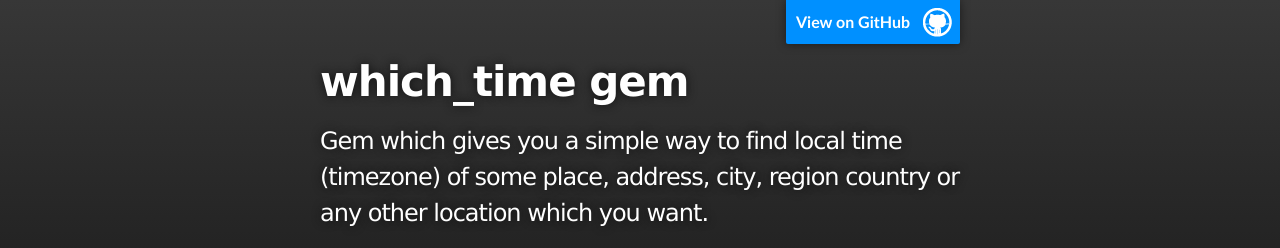
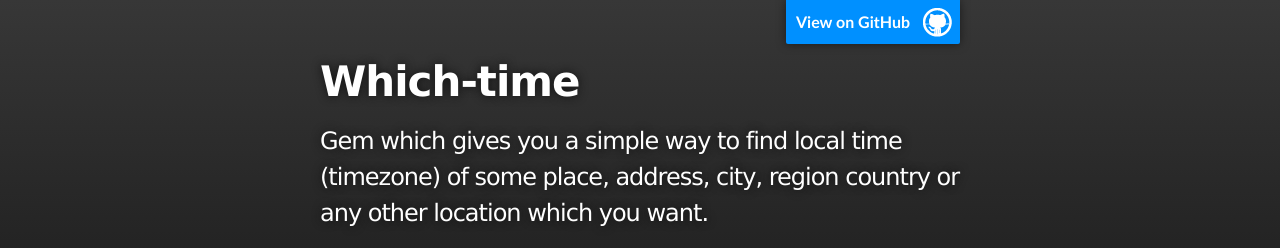
Before and after one commit to bmalets/which_time, a plain HTML site: page index.html in a window 1280 px wide. Shown: the top 248 px of the page. Drawn offline with Linux system fonts and the light colour scheme.

```diff
--- a/index.html
+++ b/index.html
@@ -4,11 +4,11 @@
   <head>
     <meta charset='utf-8'>
     <meta http-equiv="X-UA-Compatible" content="chrome=1">
-    <meta name="description" content="which_time gem : Gem which gives you a simple way to find local time (timezone) of some place, address, city, region country or any other location which you want.">
+    <meta name="description" content="Which-time : Gem which gives you a simple way to find local time (timezone) of some place, address, city, region country or any other location which you want.">
 
     <link rel="stylesheet" type="text/css" media="screen" href="stylesheets/stylesheet.css">
 
-    <title>which_time gem</title>
+    <title>Which-time</title>
   </head>
 
   <body>
@@ -18,7 +18,7 @@
         <header class="inner">
           <a id="forkme_banner" href="https://github.com/bmalets/which_time">View on GitHub</a>
 
-          <h1 id="project_title">which_time gem</h1>
+          <h1 id="project_title">Which-time</h1>
           <h2 id="project_tagline">Gem which gives you a simple way to find local time (timezone) of some place, address, city, region country or any other location which you want.</h2>
 
             <section id="downloads">
@@ -143,7 +143,7 @@
     <!-- FOOTER  -->
     <div id="footer_wrap" class="outer">
       <footer class="inner">
-        <p class="copyright">which_time gem maintained by <a href="https://github.com/bmalets">bmalets</a></p>
+        <p class="copyright">Which-time maintained by <a href="https://github.com/bmalets">bmalets</a></p>
         <p>Published with <a href="https://pages.github.com">GitHub Pages</a></p>
       </footer>
     </div>
```
Also changed, not shown: params.json (+1 -1 lines).
